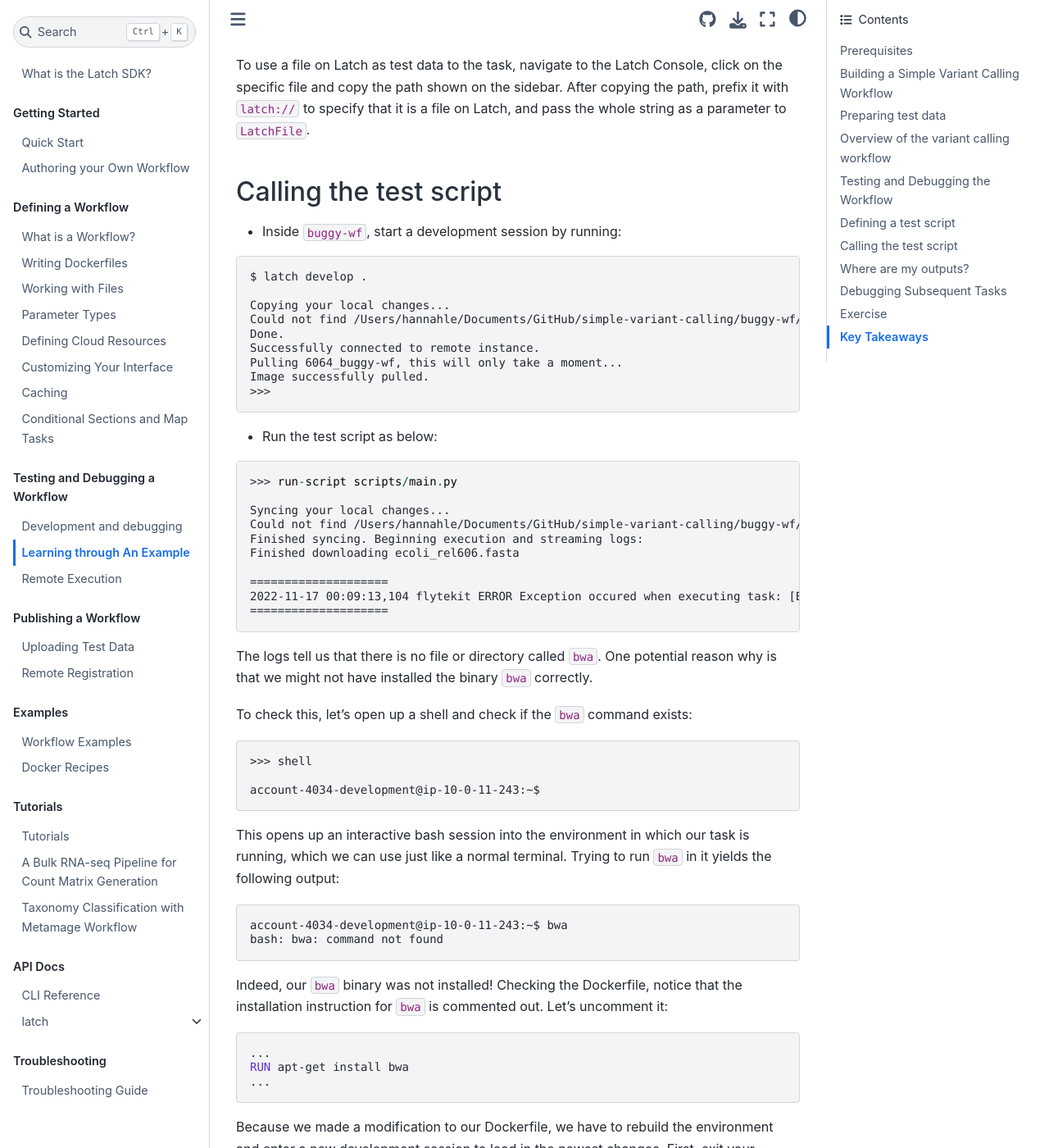
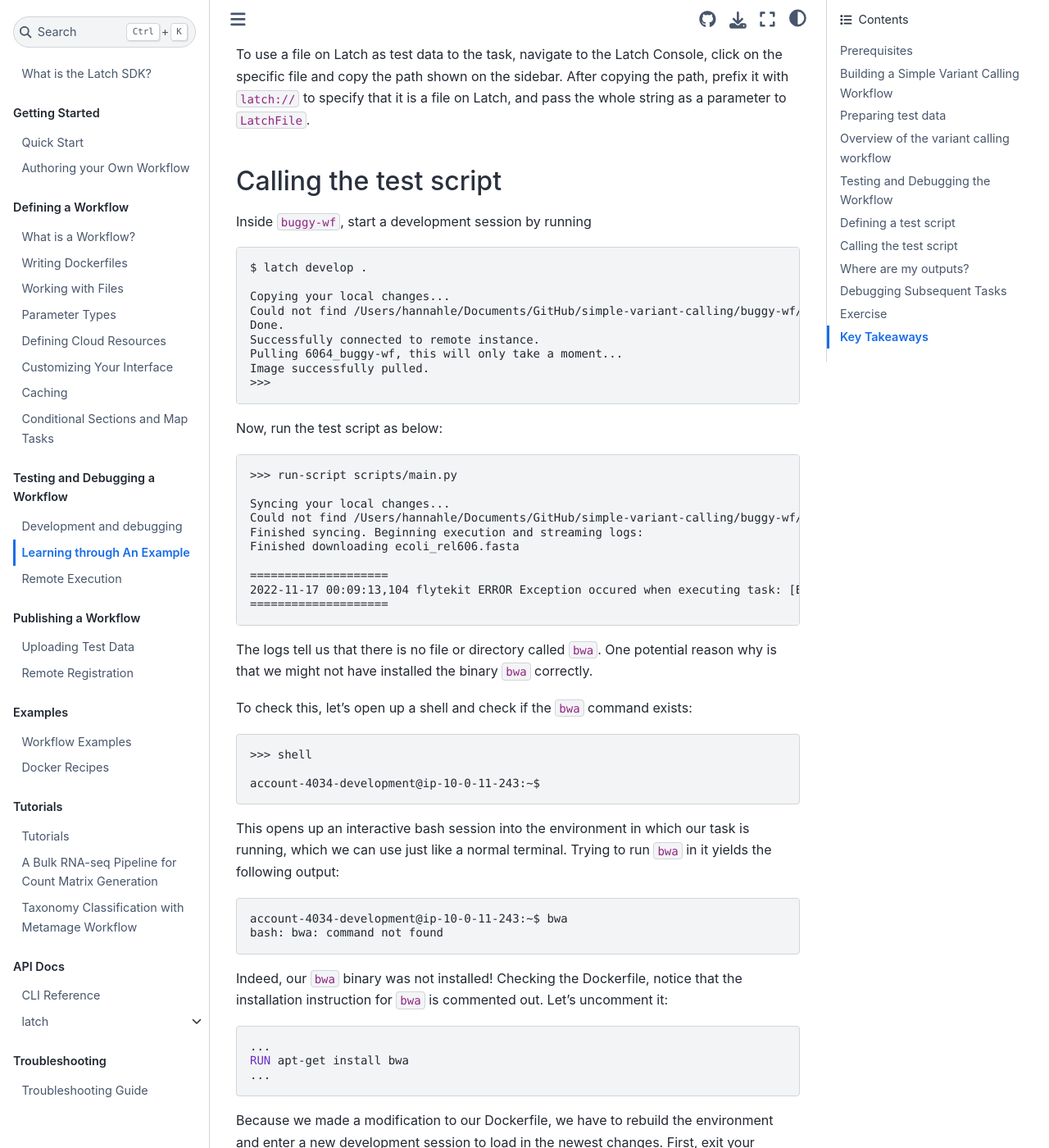
Before and after one commit to latchbio/latch, a Sphinx documentation site: the page built from docs/source/basics/latch_develop_example.md, in a window 1280 px wide and 1400 px high, scrolled down 4052 px. Shown: the whole window at 82% size. Built offline with Sphinx 7.4.7 and the Sphinx Book theme 1.1.4, drawn with Linux system fonts in a browser that asks for light colours; some of the changed text lies outside the part shown.

Commit message:
fix some outstanding stuffs
Signed-off-by: Ayush Kamat <ayush@latch.bio>

````diff
--- a/docs/source/basics/latch_develop_example.md
+++ b/docs/source/basics/latch_develop_example.md
@@ -1,20 +1,23 @@
 # Learning through An Example
+
 To demonstrate how to use `latch develop`, we will walk through an end-to-end flow of testing and debugging an existing variant calling workflow.
 
 ## Prerequisites
+
 * Install [Latch](../getting_started/quick_start.md)
 * Have a conceptual understanding of how Latch workflows work through reading the [Quickstart](../getting_started/quick_start.md) and [Authoring your own workflow](../getting_started/authoring_your_workflow.md)
 
 ## Building a Simple Variant Calling Workflow
 
 In this tutorial, we will be building a simple variant calling workflow. To follow along, you can clone the example code here:
+
 ```console
-$ git clone https://github.com/hannahle/simple-variant-calling.git
-
-$ cd simple-variant-calling
+git clone https://github.com/hannahle/simple-variant-calling.git
+cd simple-variant-calling
 ```
 
 The repository consists of three folders:
+
 * `buggy-wf`: The workflow with bugs
 * `good-wf`: The final, functional workflow
 * `wgs`: Test data for the workflow
@@ -24,6 +27,7 @@
 Let's get started!
 
 ## Preparing test data
+
 First, we have to upload our test data folder, `wgs`, to the Latch Platform.
 
 To do so, you can navigate to [console.latch.bio](https://console.latch.bio), and drag and drop the test data folder on Latch. You should see a spinning wheel which indicates the status of your data upload.
@@ -31,6 +35,7 @@
 ![Upload](../assets/latch-develop-example/data-upload.png)
 
 Once your data has finished uploading, you can verify whether it exists on Latch by using `latch ls` like so:
+
 ```console
 $ latch ls
 
@@ -40,6 +45,7 @@
 ```
 
 ## Overview of the variant calling workflow
+
 The data we are working with is part of a long-term evolution experiment by [Richard Lenski](https://lenski.mmg.msu.edu/), which was designed to assess the adaptation of _E. coli_ in various environments.
 
 A population of these bacteria was propagated for over 40,000 generations in a glucose-limited minimal medium which was supplemented with citrate. Sequencing of the populations at different time points revealed that a spontaneous citrate-using variant (Cit+) appeared between 31,000 and 31,500 generations, causing an increase in population size and diversity.
@@ -49,6 +55,7 @@
 ![Upload](../assets/latch-develop-example/variant-calling-wf.png)
 
 Our variant calling pipeline will consist of five steps:
+
 1. Index the reference genome
 2. Align our reads to the reference genome
 3. Convert our aligned reads from SAM to BAM format
@@ -60,7 +67,9 @@
 We've provided some (buggy) code for the five tasks above for you in the `buggy-wf`, which you will now test and debug!
 
 ## Testing and Debugging the Workflow
-* First, enter the `buggy-wf` folder and register it to Latch:
+
+First, enter the `buggy-wf` folder and register it to Latch:
+
 ```console
 $ ls
 buggy-wf        good-wf         wgs
@@ -71,7 +80,8 @@
 ```
 
 ## Defining a test script
-* Before testing the workflow end-to-end, it is helpful to run and test each task individually. To do so, create a folder called `scripts`, which will contain Python files that can call your task functions.
+
+Before testing the workflow end-to-end, it is helpful to run and test each task individually. To do so, create a folder called `scripts`, which will contain Python files that can call your task functions.
 
 ```console
 $ tree .
@@ -104,10 +114,14 @@
 
 ![Copy](../assets/latch-develop-example/copy.png)
 
-To use a file on Latch as test data to the task, navigate to the Latch Console, click on the specific file and copy the path shown on the sidebar. After copying the path, prefix it with `latch://` to specify that it is a file on Latch, and pass the whole string as a parameter to `LatchFile`.
+To use a file on Latch as test data to the task, navigate to the Latch Console, click on the specific file and copy the
+path shown on the sidebar. After copying the path, prefix it with `latch://` to specify that it is a file on Latch, and
+pass the whole string as a parameter to `LatchFile`.
 
 ## Calling the test script
-* Inside `buggy-wf`, start a development session by running:
+
+Inside `buggy-wf`, start a development session by running
+
 ```console
 $ latch develop .
 
@@ -120,8 +134,9 @@
 >>>
 ```
 
-* Run the test script as below:
-```
+Now, run the test script as below:
+
+```console
 >>> run-script scripts/main.py
 
 Syncing your local changes...
@@ -133,22 +148,29 @@
 2022-11-17 00:09:13,104 flytekit ERROR Exception occured when executing task: [Errno 2] No such file or directory: 'bwa'
 ====================
 ```
-The logs tell us that there is no file or directory called `bwa`. One potential reason why is that we might not have installed the binary `bwa` correctly.
+
+The logs tell us that there is no file or directory called `bwa`. One potential reason why is that we might not have
+installed the binary `bwa` correctly.
 
 To check this, let's open up a shell and check if the `bwa` command exists:
+
 ```console
 >>> shell
 
 account-4034-development@ip-10-0-11-243:~$
 ```
 
-This opens up an interactive bash session into the environment in which our task is running, which we can use just like a normal terminal. Trying to run `bwa` in it yields the following output:
+This opens up an interactive bash session into the environment in which our task is running, which we can use just like
+a normal terminal. Trying to run `bwa` in it yields the following output:
 
 ```console
 account-4034-development@ip-10-0-11-243:~$ bwa
 bash: bwa: command not found
 ```
-Indeed, our `bwa` binary was not installed! Checking the Dockerfile, notice that the installation instruction for `bwa` is commented out. Let's uncomment it:
+
+Indeed, our `bwa` binary was not installed! Checking the Dockerfile, notice that the installation instruction for `bwa`
+is commented out. Let's uncomment it:
+
 ```Dockerfile
 ...
 RUN apt-get install bwa
@@ -156,6 +178,7 @@
 ```
 
 Because we made a modification to our Dockerfile, we have to rebuild the environment and enter a new development session to load in the newest changes. First, exit your current development session:
+
 ```console
 account-4034-development@ip-10-0-11-243:~$ exit
 >>> exit
@@ -163,19 +186,25 @@
 ```
 
 Re-register your workflow with the new Docker image
+
 ```console
 $ latch register --remote .
+...
 ```
 
 Next, once your workflow finishes registering, enter a new development session:
+
 ```console
 $ latch develop .
+...
 ```
 
 Now, re-run the test script:
-```
+
+```console
 >>> run-script scripts/main.py
 ```
+
 Your script should now run successfully!
 
 ## Where are my outputs?
@@ -188,19 +217,22 @@
     _bwa_cmd = [
         "bwa",
         "index",
-        ref_genome.local_path
+        ref_genome.local_path,
     ]
     subprocess.run(_bwa_cmd)
     output = Path(ref_genome.local_path).resolve().parent
 
     return LatchDir(output, "latch:///wgs/ref_genome")
 ```
+
 We can see the task is returning a `LatchDir` with the remote path `latch:///wgs/ref_genome`, which indicates that the output files are located inside the `/wgs/ref_genome` folder in the Latch Console.
 
 ![Outputs](../assets/latch-develop-example/ref_genome.png)
 
 ## Debugging Subsequent Tasks
+
 Similarly to how we tested our first task, we can also call the second task from `scripts/main.py` like so:
+
 ```python
 from wf import build_index, align_reads, convert_to_bam, sort_bam, variant_calling
 from latch.types import LatchFile, LatchDir
@@ -213,10 +245,12 @@
     read2=LatchFile("latch:///wgs/data/SRR2584863_2.trim.sub.fastq"),
 )
 ```
+
 Here, we are passing the output of the first task, `latch:///wgs/ref_genome`, as the input to the second task.
 
 Run the test script:
-```
+
+```console
 >>> run-script scripts/main.py
 
 Syncing your local changes...
@@ -239,7 +273,8 @@
 This error tells us that there is no file called `/wgs/trimmed_fastqs/SRR2584863_1.trim.sub.fastq` in the Latch Console. Referencing the actual file paths of the trimmed FastQs, we can see that their paths are indeed wrong, with the correct paths being `/wgs/data/SRR2584863_1.trim.sub.fastq`, etc (listed under `/wgs/data` instead of `/wgs/trimmed_fastqs`).
 
 We can make this modification to our test script and re-run the task as below:
-```
+
+```console
 >>> run-script scripts/main.py
 ```
 
````
Also changed, not shown: other parts of docs/source/basics/latch_develop_example.md (+3 -1 lines), docs/source/basics/local_development.md (+7 -5 lines).
